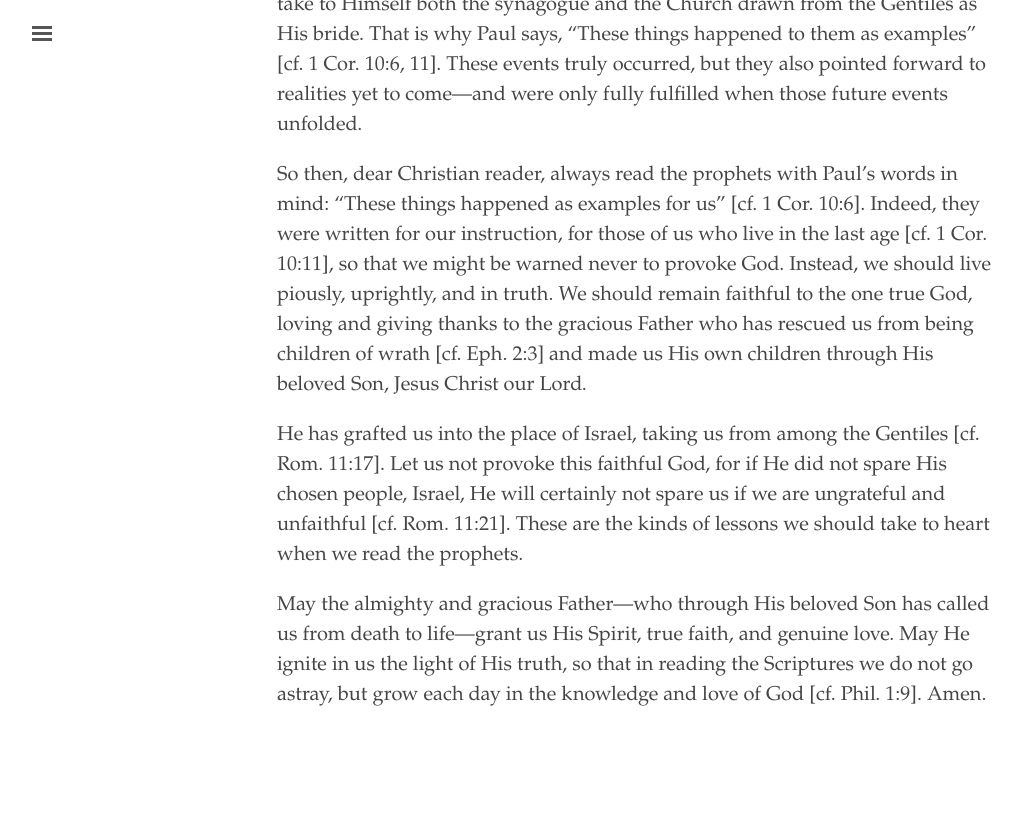
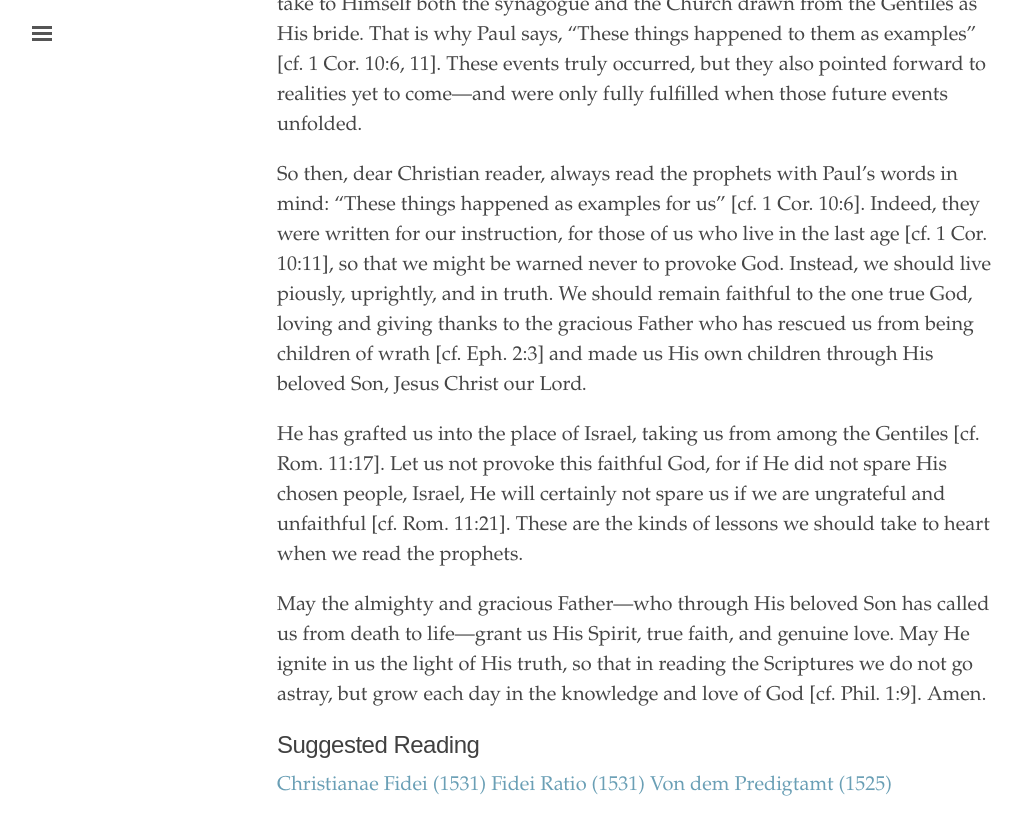
Before and after one commit to turicumzwingli/turicum, a Jekyll site: the page built from _texts/prophetenbibel.md, in a window 1280 px wide and 900 px high, scrolled down 21422 px. Shown: the top 835 px of the window, without its empty margins (3-1025 px from the left). Built offline with Jekyll 4.4.1, drawn with Linux system fonts in a browser that asks for light colours; before the commit the page ends 22232 px from its top, so only the background shows below that.

Commit message:
Update prophetenbibel.md add suggested reading at end

```diff
--- a/_texts/prophetenbibel.md
+++ b/_texts/prophetenbibel.md
@@ -271,3 +271,8 @@
 He has grafted us into the place of Israel, taking us from among the Gentiles [cf. Rom. 11:17]. Let us not provoke this faithful God, for if He did not spare His chosen people, Israel, He will certainly not spare us if we are ungrateful and unfaithful [cf. Rom. 11:21]. These are the kinds of lessons we should take to heart when we read the prophets.
 
 May the almighty and gracious Father—who through His beloved Son has called us from death to life—grant us His Spirit, true faith, and genuine love. May He ignite in us the light of His truth, so that in reading the Scriptures we do not go astray, but grow each day in the knowledge and love of God [cf. Phil. 1:9]. Amen.
+
+## Suggested Reading
+[Christianae Fidei (1531)](https://turicumzwingli.github.io/turicum/texts/christianaefidei/)
+[Fidei Ratio (1531)](https://turicumzwingli.github.io/turicum/texts/fideiratio/)
+[Von dem Predigtamt (1525)](https://turicumzwingli.github.io/turicum/texts/vondempredigtamt/)
```
